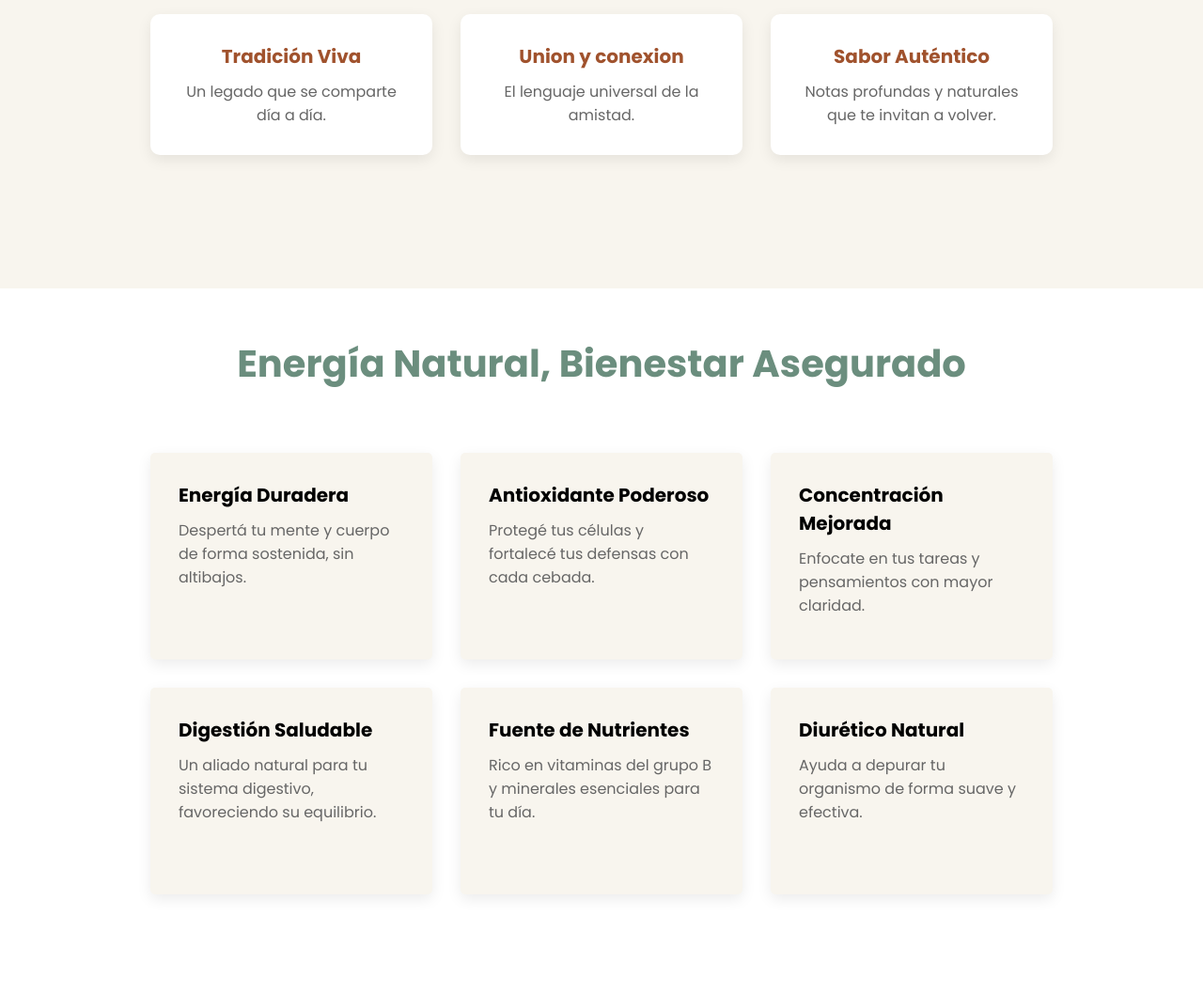
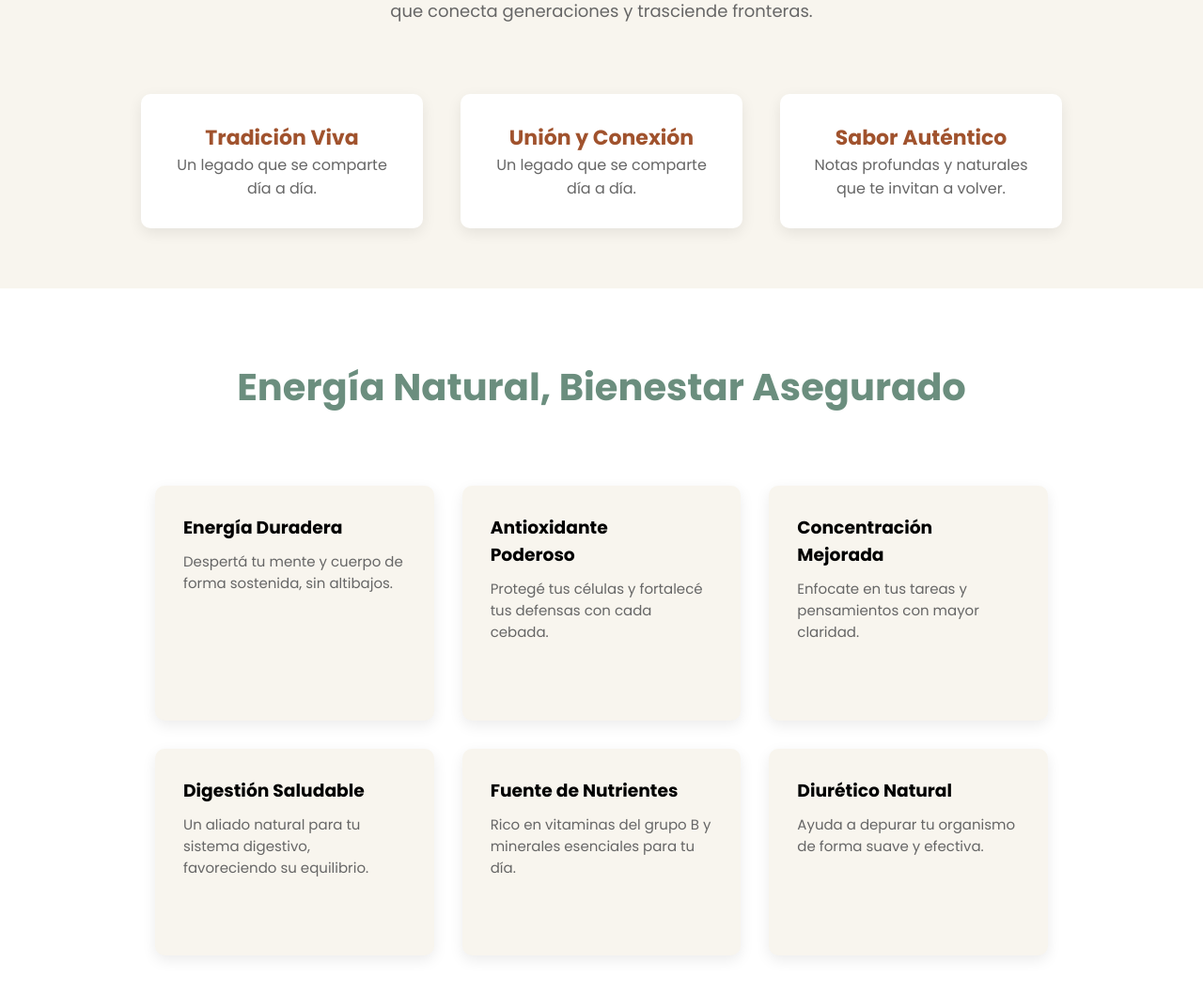
Before and after one commit to mateo-calvo/Web-Mateando, a plain HTML site: page index.html in a window 1280 px wide. Shown: the part 1093-2150 px from the top of the page at 94% size. Drawn offline with Linux system fonts and the light colour scheme.

Commit message:
Parte 2 y 3 re echas nuevamente desde 0

```diff
--- a/index.html
+++ b/index.html
@@ -20,36 +20,84 @@
     </header>
 
     <main>
+
         <section class="history">
-            <div class="history-content">
-                <h2 class="history-title">Un Ritual con Historia y Corazón</h2>
-                <p class="history-description">El mate es una infusión ancestral, arraigada profundamente en la cultura
-                    de Sudamérica, desde la Pampa hasta los Andes. Más que una simple bebida, es un símbolo de
-                    <strong>unión, hospitalidad y momentos compartidos.</strong> Cada cebada es un viaje a una tradición
-                    viva que conecta generaciones y trasciende fronteras.
+            <h2>Un Ritual con Historia y Corazón</h2>
+            <p>El mate es una infusión ancestral, arraigada profundamente en la cultura de Sudamérica, desde la Pampa
+                hasta los Andes.
+                Más que una simple bebida, es un símbolo de <strong>unión, hospitalidad y momentos compartidos.</strong>
+                Cada cebada es un viaje a una tradición viva que conecta generaciones y trasciende fronteras.
             </p>
-
-                <div class="card-container">
-                    <div class="card">
+            <div class="history-flex-container">
+                <div>
                     <h3>Tradición Viva</h3>
                     <p>Un legado que se comparte día a día.</p>
                 </div>
-                    <div class="card">
-                        <h3>Union y conexion</h3>
-                        <p>El lenguaje universal de la amistad.</p>
+                <div>
+                    <h3>Unión y Conexión
+                    </h3>
+                    <p>Un legado que se comparte día a día.</p>
                 </div>
-                    <div class="card">
+                <div>
                     <h3>Sabor Auténtico</h3>
                     <p>Notas profundas y naturales que te invitan a volver.</p>
                 </div>
+
             </div>
+        </section>
+
+        <section class="energy">
+            <h2>Energía Natural, Bienestar Asegurado</h2>
+
+            <div class="energy-grid-container">
+                <div>
+                    <h3>Energía Duradera</h3>
+                    <p>Despertá tu mente y cuerpo de forma sostenida, sin altibajos.</p>
                 </div>
+                <div>
+                    <h3>Antioxidante Poderoso
+                    </h3>
+                    <p>Protegé tus células y fortalecé tus defensas con cada cebada.</p>
+                </div>
+                <div>
+                    <h3>Concentración Mejorada
+                    </h3>
+                    <p>Enfocate en tus tareas y pensamientos con mayor claridad.</p>
+                </div>
+                <div>
+                    <h3>Digestión Saludable
+                    </h3>
+                    <p>Un aliado natural para tu sistema digestivo, favoreciendo su equilibrio.</p>
+                </div>
+                <div>
+                    <h3>Fuente de Nutrientes
+                    </h3>
+                    <p>Rico en vitaminas del grupo B y minerales esenciales para tu día.</p>
+                </div>
+                <div>
+                    <h3>Diurético Natural
+                    </h3>
+                    <p>Ayuda a depurar tu organismo de forma suave y efectiva.</p>
+                </div>
+
+            </div>
+
         </section>
 
 
 
 
-        <section>
+
+
+
+
+
+
+
+
+
+
+        <!-- <section>
             <h2 class="energy-title">Energía Natural, Bienestar Asegurado</h2>
 
             <div class="energy-container">
@@ -80,7 +128,35 @@
                 </div>
 
             </div>
-        </section>
+        </section> -->
+
+        <!-- <section class="steps">
+            <h2>Dominá el Ritual: Cómo Cebar un Mate Perfecto</h3>
+
+                <div class="steps-container">
+                    <div class="steps-card">
+                        <h3>Elegí tu Yerba</h3>
+                        <p>Descubrí la variedad que mejor se adapta a tu paladar, desde las más suaves hasta las más intensas.</p>
+                    </div>
+                    <div class="steps-card">
+                        <h3>Prepará la Calabaza</h3>
+                        <p>Curá y cuidá tu mate para realzar el sabor y prolongar su vida útil.</p>
+                    </div>
+                    <div class="steps-card">
+                        <h3>Calentá el Agua</h3>
+                        <p>A la temperatura justa (75-80°C) para una infusión ideal, sin quemar la yerba.</p>
+                    </div>
+                    <div class="steps-card">
+                        <h3>Cebá con Maestría</h3>
+                        <p>Aprendé el arte de crear la 'montañita' y cebar suavemente, para un sabor que perdura.</p>
+                    </div>
+                    <div class="steps-card">
+                        <h3>Disfrutá y Compartí</h3>
+                        <p>Saboreá cada momento, ya sea en soledad o en la cálida compañía de amigos y familia.</p>
+                    </div>
+                </div>
+        </section> -->
+
 
         <!-- <section>
             <h2>Comenzá Hoy Tu Viaje por el Mundo del Mate</h2>
--- a/styles.css
+++ b/styles.css
@@ -54,72 +54,132 @@ header {
 /* PARTE 2 DE LA PAGINA  */
 
 .history {
+    max-width: 100vw;
     background-color: #F8F5EE;
     height: 75vh;
+}
+
+.history > h2 {
+    color: #6B8E7E;
     text-align: center;
+    font-size: 40px;
+    padding: 75px;
+}
+
+.history > p {
+    color: #666666;
+    margin: 0 auto;
+    text-align: center;
+    width: 820px;
+    padding-bottom: 75px;
+    font-size: 18px;
 
 }
 
-.history-title {
-    padding: 50px 0;
-    font-size: 40px;
-    color: #6B8E7E;
+.history-flex-container {
+    display: flex;
+    justify-content: center; /* es como hacer margin: 0 auto; pero para flexbox*/
 }
 
-.history-content {
-    /* max-width: 850px; */
-    /* margin: 0 auto; */
-    /* background-color: yellow; */
+.history-flex-container > div {
+    border-radius: 10px;
+    width: 300px;
+    padding: 30px;
+    background-color: white;
+    text-align: center;
+    margin: 0 20px;
+    box-shadow: rgba(0, 0, 0, 0.08) 0px 5px 15px 0px;
 }
 
-.history-description {
-    color: #666666;
-    font-size: 18px;
-    margin-bottom: 50px;
-    max-width: 850px;
-    margin: 0 auto;
-
+.history-flex-container > div > h3 {
+    font-size: 22px;
+    color: #A0522D;
 }
 
-.card-container {
-    /* background-color: aqua; */
-    padding: 40px 0;
-    /* margin: 10px; */
-    display: flex;
-    flex-direction: row;
-    justify-content: center;
-
+.history-flex-container > div > p {
+    color: #666666;
 }
 
-.card {
-    background-color: white;
-    max-width: 300px;
+/* PARTE 3  */
+
+.energy {
+    max-width: 100vw;
+    height: 85vh;
+}
+
+.energy > h2 {
+    color: #6B8E7E;
+    text-align: center;
+    font-size: 40px;
+    padding: 75px;
+}
+
+.energy-grid-container {
+    display: grid;
+    grid-template-columns: repeat(3, 1fr);
+    max-width: 950px;
+    height: 500px;
+    margin: 0 auto;
+    gap: 30px;
+}
+
+.energy-grid-container > div {
+    background: #F8F5EE;
     padding: 30px;
     border-radius: 10px;
-    margin: 0 15px;
     box-shadow: rgba(0, 0, 0, 0.08) 0px 5px 15px 0px;
-    transition: box-shadow 0.5s;
 }
 
-.card:hover {
-    box-shadow: rgba(0, 0, 0, 0.15) 0px 5px 15px 0px;
+.energy-grid-container > div > h3 {
+    margin-bottom: 10px;
+    font-size: 20;
+    max-width: 200px;
 }
 
-.card h3 {
-    color: #A0522D;
-    padding-bottom: 10px;
-    font-weight: 700;
-    font-size: 20px;
+.energy-grid-container > div > p {
+    font-size: 15px;
+    color: #666666;
 }
 
-.card p {
-    color: #666666;
-}
+/* PARTE 4 */
+
+
+
+
+
+
+
+
+
+
+
+
+
+
+
+
+
+
+
+
+
+
+
+
+
+
+
+
+
+
+
+
 
 /* PARTE 3 DE LA PAGINA */
 
 
 .energy-title {
+    height: 50vh    ;
     padding: 50px 0;
     font-size: 40px;
     color: #6B8E7E;
@@ -164,3 +224,10 @@ header {
 .energy-card p {
     color: #666666;
 }
+
+/* CUARTA PARTE STEPS */
+
+.steps {
+    background-color: blue;
+    height: 100vh;
+}
```
Lines whose indentation alone changed are shown as unchanged.
